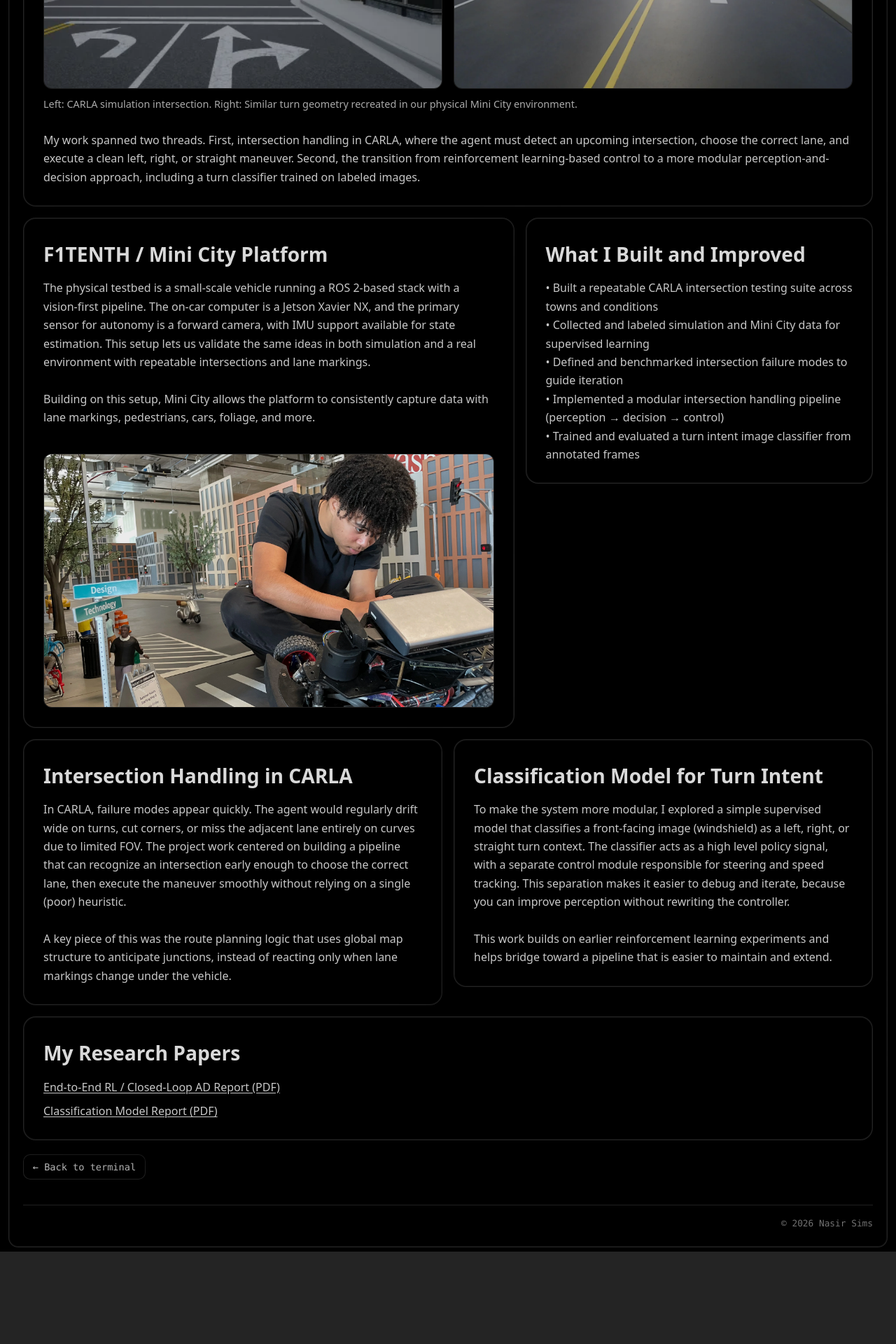
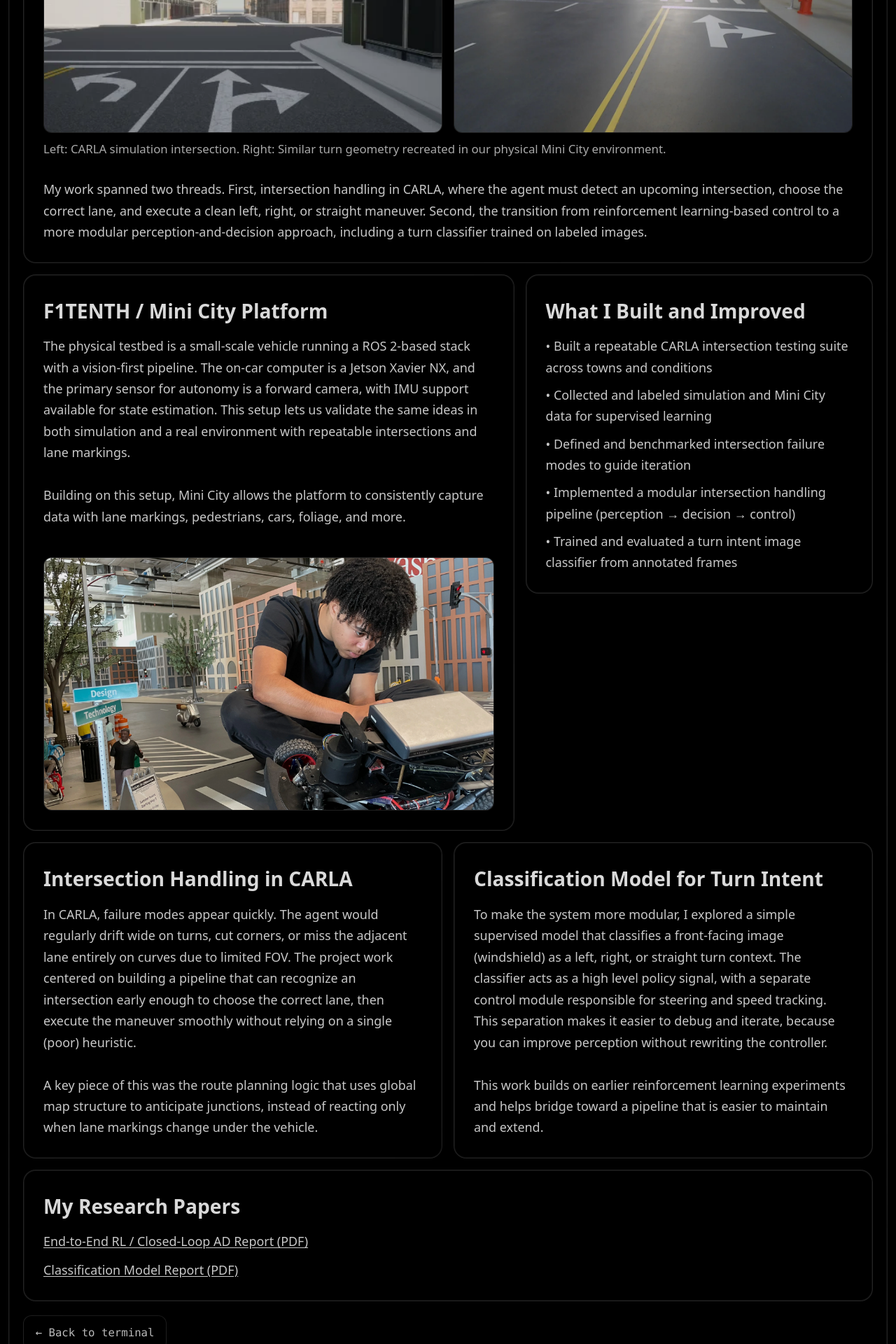
Before and after one commit to NasirStone/website, a React (Vite) app in the folder portfolio/: page /#/autonomous-vehicles in a window 1280 px wide. Shown: the part 640-2560 px from the top of the page at 70% size. Before the commit the page ends 2428 px from the top, so only its background shows below. Built offline with nearby package versions, Linux system fonts and the light colour scheme; no server answers.

Commit message:
mobile improvements

```diff
--- a/portfolio/index.html
+++ b/portfolio/index.html
@@ -6,6 +6,10 @@
     <link rel="apple-touch-icon" href="/favicon.png?v=2" />
     <meta name="theme-color" content="#000000" />
     <title>Nasir Sims Portfolio</title>
+    <meta
+      name="description"
+      content="Nasir Sims Website - Computer Science Major interested in Rockets, Drones, and Autonomous Driving."
+    />
   </head>
   <body>
     <div id="root"></div>
--- a/portfolio/src/App.jsx
+++ b/portfolio/src/App.jsx
@@ -14,6 +14,9 @@ const MONO = "ui-monospace, SFMono-Regular, Menlo, Monaco, Consolas, monospace";
 // Resume link: defaults to /resume.pdf (place the PDF in /public),
 // but can be overridden via Vite env var VITE_RESUME_URL.
 const RESUME_URL = (import.meta?.env?.VITE_RESUME_URL || "/resume.pdf").trim();
+
+// Mock present working directory for 'pwd' command.
+const MOCK_PWD = "/Users/nasir/portfolio";
 
 // Terminal text for the `contact` keyword.
 const CONTACT_STORY = [
@@ -807,6 +810,16 @@ function Landing({ theme, setTheme }) {
       return;
     }
 
+    if (effectiveCmd === "pwd") {
+      setHistory((h) => [
+        ...h,
+        { type: "prompt", text: `nasir % ${raw}` },
+        { type: "output", text: MOCK_PWD },
+      ]);
+      setShowTip(false);
+      return;
+    }
+
     if (effectiveCmd === "ls") {
       const list = sortedKeywords;
       const cols = isCompact ? 2 : 4;
@@ -849,6 +862,7 @@ function Landing({ theme, setTheme }) {
         { type: "output", text: "  <keyword>        open a page" },
         { type: "output", text: "  help             show this message" },
         { type: "output", text: "  ls               list available keywords" },
+        { type: "output", text: "  pwd              show current directory" },
         { type: "output", text: "  clear            clear terminal output" },
         { type: "output", text: "  lightmode        switch to light mode" },
         { type: "output", text: "  darkmode         switch to dark mode" },
@@ -1039,7 +1053,7 @@ function Landing({ theme, setTheme }) {
         focusInput();
       }}
     >
-      <ThemeToggle />
+      {isTouchUI ? <ThemeToggle /> : null}
       <style>{`
         @import url('https://fonts.googleapis.com/css2?family=Geist:wght@400;600;700&display=swap');
         .sidebarOverlay {
@@ -1076,8 +1090,8 @@ function Landing({ theme, setTheme }) {
         }
         .sidebarTouch {
           position: relative;
-          width: min(520px, calc(100% - 32px));
-          max-height: calc(100vh - 24px);
+          width: min(560px, calc(100% - 24px));
+  max-height: calc(100svh - 220px);
           overflow: auto;
           border-radius: 14px;
           border: 1px solid ${
@@ -1107,11 +1121,11 @@ function Landing({ theme, setTheme }) {
           padding: 0.70rem 0.78rem;
         }
         @media (max-width: 640px) {
-          .sidebarTouch {
-            width: calc(100% - 36px);
-            max-height: calc(100vh - 20px);
-          }
-        }
+  .sidebarTouch {
+    width: calc(100% - 24px);
+    max-height: calc(100svh - 220px);
+  }
+}
         .sidebarIn {
           transform: translateX(0);
           opacity: 1;
@@ -1611,22 +1625,24 @@ function Landing({ theme, setTheme }) {
           style={{
             position: "relative",
             zIndex: 6,
-            minHeight: "100vh",
+            minHeight: "100svh",
+            height: "100svh",
             display: "flex",
             flexDirection: "column",
             alignItems: "center",
-            justifyContent: "flex-start",
-            paddingTop: "clamp(28px, 10vh, 90px)",
-            paddingLeft: "18px",
-            paddingRight: "18px",
-            paddingBottom: "24px",
+            justifyContent: "center",
+            paddingTop: "calc(18px + env(safe-area-inset-top))",
+            paddingLeft: "16px",
+            paddingRight: "16px",
+            paddingBottom: "calc(18px + env(safe-area-inset-bottom))",
             gap: 14,
           }}
         >
           <div
             style={{
               fontFamily: SANS,
-              fontSize: "clamp(3.0rem, 9vw, 4.4rem)",
+              fontSize: "clamp(3.4rem, 10.5vw, 5.2rem)",
+              maxWidth: "min(94vw, 620px)",
               fontWeight: 650,
               letterSpacing: "-0.04em",
               lineHeight: 1.05,
@@ -1642,7 +1658,6 @@ function Landing({ theme, setTheme }) {
                   ? "rgba(18, 10, 12, 0.92)"
                   : "rgba(245,245,245,0.96)",
               textAlign: "center",
-              maxWidth: "min(92vw, 520px)",
               marginTop: "0px",
             }}
           >
--- a/portfolio/src/components/PageShell.jsx
+++ b/portfolio/src/components/PageShell.jsx
@@ -56,11 +56,17 @@ export default function PageShell({
               background: "var(--panel-bg)",
               border: "1px solid var(--panel-border)",
               color: "var(--fg)",
-              borderRadius: 10,
-              padding: "0.55rem 0.8rem",
+              borderRadius: 12,
+              padding:
+                "clamp(0.63rem, 1.8vw, 0.86rem) clamp(0.86rem, 2.7vw, 1.04rem)",
               cursor: "pointer",
               fontFamily: MONO,
-              fontSize: "0.85rem",
+              fontSize: "clamp(0.88rem, 2.5vw, 0.98rem)",
+              minHeight: "clamp(44px, 6.5vh, 50px)",
+              display: "inline-flex",
+              alignItems: "center",
+              gap: "0.45rem",
+              WebkitTapHighlightColor: "transparent",
             }}
           >
             ← Back to terminal
--- a/portfolio/src/pages/autonomousvehicles.jsx
+++ b/portfolio/src/pages/autonomousvehicles.jsx
@@ -22,6 +22,23 @@ const PAPER_DOWNLOADS = [
     path: "papers/Classification_Model_SP25.pdf",
   },
 ];
+
+const BODY_TEXT_STYLE = {
+  fontSize: "clamp(1.02rem, 3.9vw, 1.12rem)",
+  lineHeight: 1.7,
+};
+
+const CAPTION_STYLE = {
+  marginTop: "0.6rem",
+  fontSize: "clamp(0.95rem, 3.4vw, 1.05rem)",
+  lineHeight: 1.5,
+  opacity: 0.85,
+};
+
+const BULLET_STYLE = {
+  fontSize: "clamp(1.02rem, 3.9vw, 1.12rem)",
+  lineHeight: 1.7,
+};
 
 function ExtLink({ href, children }) {
   return (
@@ -67,6 +84,16 @@ export default function AutonomousVehiclesPage() {
       maxWidth="1700px"
     >
       <div style={{ width: "100%" }}>
+        <style>{`
+          @media (max-width: 900px) {
+            .avGrid {
+              grid-template-columns: 1fr !important;
+            }
+            .avGrid > div {
+              grid-column: 1 / -1 !important;
+            }
+          }
+        `}</style>
         {/* Summary */}
         <TextPanel
           marginTop="1rem"
@@ -79,19 +106,22 @@ export default function AutonomousVehiclesPage() {
             </span>
           }
         >
+          <div style={BODY_TEXT_STYLE}>
             In my sophomore year, I joined a research team focused on making
-          autonomous driving systems safer by stress-testing them in simulation
-          and on a 1:8-scale mini-city platform. With the goal of building
-          repeatable scenarios, measuring failure modes, and then iterating on
-          perception, planning, and control, we fine-tune the agent behavior
-          consistently across new towns, lighting, weather, traffic, and more.
+            autonomous driving systems safer by stress-testing them in
+            simulation and on a 1:8-scale mini-city platform. With the goal of
+            building repeatable scenarios, measuring failure modes, and then
+            iterating on perception, planning, and control, we fine-tune the
+            agent behavior consistently across new towns, lighting, weather,
+            traffic, and more.
             <br />
             <br />
             A key part of this workflow was data and labeling. We captured
-          simulations in CARLA and on the physical Mini City environment. Then,
-          we annotated frames to support supervised learning tasks. This made it
-          easier to debug, as if the agent failed a left turn, we could trace it
-          back to what the model saw and what the label pipeline expected.
+            simulations in CARLA and on the physical Mini City environment.
+            Then, we annotated frames to support supervised learning tasks. This
+            made it easier to debug, as if the agent failed a left turn, we
+            could trace it back to what the model saw and what the label
+            pipeline expected.
             <br />
             <br />
             {/* Visual comparison embedded in the narrative (CARLA vs Mini City) */}
@@ -102,28 +132,24 @@ export default function AutonomousVehiclesPage() {
                 aspect="16 / 9"
                 gap="1rem"
               />
-            <div
-              style={{
-                marginTop: "0.6rem",
-                fontSize: "0.9rem",
-                opacity: 0.85,
-              }}
-            >
-              Left: CARLA simulation intersection. Right: Similar turn geometry
-              recreated in our physical Mini City environment.
+              <div style={CAPTION_STYLE}>
+                Left: CARLA simulation intersection. Right: Similar turn
+                geometry recreated in our physical Mini City environment.
               </div>
             </div>
             <br />
             My work spanned two threads. First, intersection handling in CARLA,
             where the agent must detect an upcoming intersection, choose the
             correct lane, and execute a clean left, right, or straight maneuver.
-          Second, the transition from reinforcement learning-based control to a
-          more modular perception-and-decision approach, including a turn
+            Second, the transition from reinforcement learning-based control to
+            a more modular perception-and-decision approach, including a turn
             classifier trained on labeled images.
+          </div>
         </TextPanel>
 
         {/* Content blocks */}
         <div
+          className="avGrid"
           style={{
             display: "grid",
             gridTemplateColumns: "repeat(12, minmax(0, 1fr))",
@@ -133,12 +159,13 @@ export default function AutonomousVehiclesPage() {
         >
           <div style={{ gridColumn: "span 7" }}>
             <TextPanel title="F1TENTH / Mini City Platform">
+              <div style={BODY_TEXT_STYLE}>
                 The physical testbed is a small-scale vehicle running a ROS
-              2-based stack with a vision-first pipeline. The on-car computer is
-              a Jetson Xavier NX, and the primary sensor for autonomy is a
+                2-based stack with a vision-first pipeline. The on-car computer
+                is a Jetson Xavier NX, and the primary sensor for autonomy is a
                 forward camera, with IMU support available for state estimation.
-              This setup lets us validate the same ideas in both simulation and
-              a real environment with repeatable intersections and lane
+                This setup lets us validate the same ideas in both simulation
+                and a real environment with repeatable intersections and lane
                 markings.
                 <br />
                 <br />
@@ -178,12 +205,20 @@ export default function AutonomousVehiclesPage() {
                     />
                   </div>
                 </div>
+              </div>
             </TextPanel>
           </div>
 
           <div style={{ gridColumn: "span 5" }}>
             <TextPanel title="What I Built and Improved">
-              <div style={{ marginTop: "0.25rem" }}>
+              <div
+                style={{
+                  marginTop: "0.25rem",
+                  ...BULLET_STYLE,
+                  display: "grid",
+                  gap: "0.55rem",
+                }}
+              >
                 <div>
                   • Built a repeatable CARLA intersection testing suite across
                   towns and conditions
@@ -210,45 +245,52 @@ export default function AutonomousVehiclesPage() {
 
           <div style={{ gridColumn: "span 6" }}>
             <TextPanel title="Intersection Handling in CARLA">
-              In CARLA, failure modes appear quickly. The agent would regularly
-              drift wide on turns, cut corners, or miss the adjacent lane
-              entirely on curves due to limited FOV. The project work centered
-              on building a pipeline that can recognize an intersection early
-              enough to choose the correct lane, then execute the maneuver
-              smoothly without relying on a single (poor) heuristic.
+              <div style={BODY_TEXT_STYLE}>
+                In CARLA, failure modes appear quickly. The agent would
+                regularly drift wide on turns, cut corners, or miss the adjacent
+                lane entirely on curves due to limited FOV. The project work
+                centered on building a pipeline that can recognize an
+                intersection early enough to choose the correct lane, then
+                execute the maneuver smoothly without relying on a single (poor)
+                heuristic.
                 <br />
                 <br />A key piece of this was the route planning logic that uses
-              global map structure to anticipate junctions, instead of reacting
-              only when lane markings change under the vehicle.
+                global map structure to anticipate junctions, instead of
+                reacting only when lane markings change under the vehicle.
+              </div>
             </TextPanel>
           </div>
 
           <div style={{ gridColumn: "span 6" }}>
             <TextPanel title="Classification Model for Turn Intent">
+              <div style={BODY_TEXT_STYLE}>
                 To make the system more modular, I explored a simple supervised
-              model that classifies a front-facing image (windshield) as a left,
-              right, or straight turn context. The classifier acts as a high
-              level policy signal, with a separate control module responsible
-              for steering and speed tracking. This separation makes it easier
-              to debug and iterate, because you can improve perception without
-              rewriting the controller.
+                model that classifies a front-facing image (windshield) as a
+                left, right, or straight turn context. The classifier acts as a
+                high level policy signal, with a separate control module
+                responsible for steering and speed tracking. This separation
+                makes it easier to debug and iterate, because you can improve
+                perception without rewriting the controller.
                 <br />
                 <br />
-              This work builds on earlier reinforcement learning experiments and
-              helps bridge toward a pipeline that is easier to maintain and
-              extend.
+                This work builds on earlier reinforcement learning experiments
+                and helps bridge toward a pipeline that is easier to maintain
+                and extend.
+              </div>
             </TextPanel>
           </div>
         </div>
 
         <TextPanel marginTop="1rem" title="My Research Papers">
-          <div style={{ display: "grid", gap: "0.5rem" }}>
+          <div style={{ ...BODY_TEXT_STYLE }}>
+            <div style={{ display: "grid", gap: "0.65rem" }}>
               {PAPER_DOWNLOADS.map((p) => (
                 <div key={p.path}>
                   <DownloadLink href={asset(p.path)}>{p.label}</DownloadLink>
                 </div>
               ))}
             </div>
+          </div>
         </TextPanel>
       </div>
     </PageShell>
--- a/portfolio/src/pages/nasir.jsx
+++ b/portfolio/src/pages/nasir.jsx
@@ -30,6 +30,7 @@ export default function NasirPage() {
             .aboutLayout {
               flex-direction: column;
               align-items: center;
+              gap: clamp(20px, 4vw, 36px);
             }
           }
         `}</style>
@@ -43,6 +44,13 @@ export default function NasirPage() {
           />
 
           <TextPanel title="About me">
+            <div
+              style={{
+                fontSize: "clamp(1.02rem, 3.6vw, 1.12rem)",
+                lineHeight: 1.7,
+                wordBreak: "break-word",
+              }}
+            >
               Hi, I'm Nasir! I'm a Junior studying Computer Science, with a minor
               in Film & Media Studies at Washington University in St. Louis.
               <br />
@@ -64,6 +72,7 @@ export default function NasirPage() {
               <br />
               <br />I built this website not only to showcase my software
               projects, but also to reveal my interests. Thanks for visiting!
+            </div>
           </TextPanel>
         </div>
       </div>
--- a/portfolio/src/pages/rocketry.jsx
+++ b/portfolio/src/pages/rocketry.jsx
@@ -54,8 +54,9 @@ const styles = {
     overflowX: "hidden",
     position: "relative",
     touchAction: "pan-y",
-    fontSize: "1.08rem",
+    fontSize: "clamp(1.02rem, 3.6vw, 1.12rem)",
     lineHeight: 1.7,
+    wordBreak: "break-word",
   },
   centerRow: {
     width: "100%",
@@ -70,14 +71,17 @@ const styles = {
   },
   centeredPanelBody: {
     textAlign: "center",
-    fontSize: "1.08rem",
+    fontSize: "clamp(1.02rem, 3.6vw, 1.12rem)",
     lineHeight: 1.7,
     opacity: 0.9,
+    wordBreak: "break-word",
   },
   constrainedBody: {
     maxWidth: "820px",
     margin: "0 auto",
     opacity: 0.95,
+    fontSize: "clamp(1.02rem, 3.6vw, 1.12rem)",
+    lineHeight: 1.7,
   },
 };
 
@@ -90,9 +94,9 @@ function CenteredPanel({ title, children, panelStyle }) {
     <TextPanel
       title={title}
       style={{
-        fontSize: "1.08rem",
         lineHeight: 1.7,
         textAlign: "center",
+        wordBreak: "break-word",
         ...(panelStyle || {}),
       }}
     >
@@ -349,7 +353,14 @@ export default function RocketryPage() {
                   pointerEvents: "auto",
                 }}
               >
-                <TextPanel style={{ textAlign: "center", fontSize: "1.1rem" }}>
+                <TextPanel
+                  style={{
+                    textAlign: "center",
+                    fontSize: "clamp(1.02rem, 3.6vw, 1.12rem)",
+                    lineHeight: 1.7,
+                    wordBreak: "break-word",
+                  }}
+                >
                   WURocketry is Washington University in St. Louis's
                   High-Powered Rocketry team. In my freshman year, I was a
                   member of the Avionics subteam, where I led the development of
@@ -463,7 +474,14 @@ export default function RocketryPage() {
               <SectionHeading style={{ margin: "0 0 12px" }}>
                 Ursa Major (2024-2025)
               </SectionHeading>
-              <TextPanel style={styles.centeredPanelBody}>
+              <TextPanel
+                style={{
+                  ...styles.centeredPanelBody,
+                  fontSize: "clamp(1.02rem, 3.6vw, 1.12rem)",
+                  lineHeight: 1.7,
+                  wordBreak: "break-word",
+                }}
+              >
                 Ursa Major is WURocketry's 2024-2025 NASA Student Launch
                 vehicle. Ursa is a reusable, innovative, high-powered rocket
                 designed to fly repeatedly, recover cleanly, and serve as a
--- a/portfolio/src/pages/travel.jsx
+++ b/portfolio/src/pages/travel.jsx
@@ -253,7 +253,8 @@ function EntrySection({ entry, idx }) {
     >
       <div
         style={{
-          fontSize: "0.85rem",
+          fontSize: "clamp(0.95rem, 3.2vw, 1.05rem)",
+          lineHeight: 1.4,
           opacity: 0.75,
           marginBottom: "8px",
         }}
@@ -263,7 +264,7 @@ function EntrySection({ entry, idx }) {
 
       <div
         style={{
-          fontSize: "clamp(1.4rem, 2.2vw, 2.1rem)",
+          fontSize: "clamp(1.65rem, 5.2vw, 2.2rem)",
           fontWeight: 800,
           letterSpacing: "-0.01em",
           marginBottom: "10px",
@@ -273,15 +274,7 @@ function EntrySection({ entry, idx }) {
       </div>
 
       {/* Image grid */}
-      <div
-        style={{
-          display: "grid",
-          gridTemplateColumns:
-            entry.images.length >= 2 ? "repeat(2, minmax(0, 1fr))" : "1fr",
-          gap: "14px",
-          marginBottom: "14px",
-        }}
-      >
+      <div className={`travelGrid ${entry.images.length === 1 ? "one" : ""}`}>
         {entry.images.map((src, i) => (
           <div
             key={`${entry.id}-${src}-${i}`}
@@ -301,7 +294,16 @@ function EntrySection({ entry, idx }) {
 
       {/* Text */}
       <TextPanel title="">
-        <div style={{ textAlign: "center" }}>{entry.body}</div>
+        <div
+          style={{
+            textAlign: "center",
+            fontSize: "clamp(1.02rem, 3.6vw, 1.12rem)",
+            lineHeight: 1.7,
+            wordBreak: "break-word",
+          }}
+        >
+          {entry.body}
+        </div>
       </TextPanel>
 
       {/* Small spacer */}
@@ -315,6 +317,22 @@ export default function TravelPage() {
 
   return (
     <PageShell title="Travel" onBack={() => navigate("/")}>
+      <style>{`
+        .travelGrid {
+          display: grid;
+          grid-template-columns: repeat(2, minmax(0, 1fr));
+          gap: 14px;
+          margin-bottom: 14px;
+        }
+        .travelGrid.one {
+          grid-template-columns: 1fr;
+        }
+        @media (max-width: 520px) {
+          .travelGrid {
+            grid-template-columns: 1fr;
+          }
+        }
+      `}</style>
       <div
         style={{
           width: "100%",
```
Also changed, not shown: portfolio/src/pages/vintageaudio.jsx (+41 -20 lines), portfolio/public/favicon.png. Lines whose indentation alone changed are shown as unchanged.
